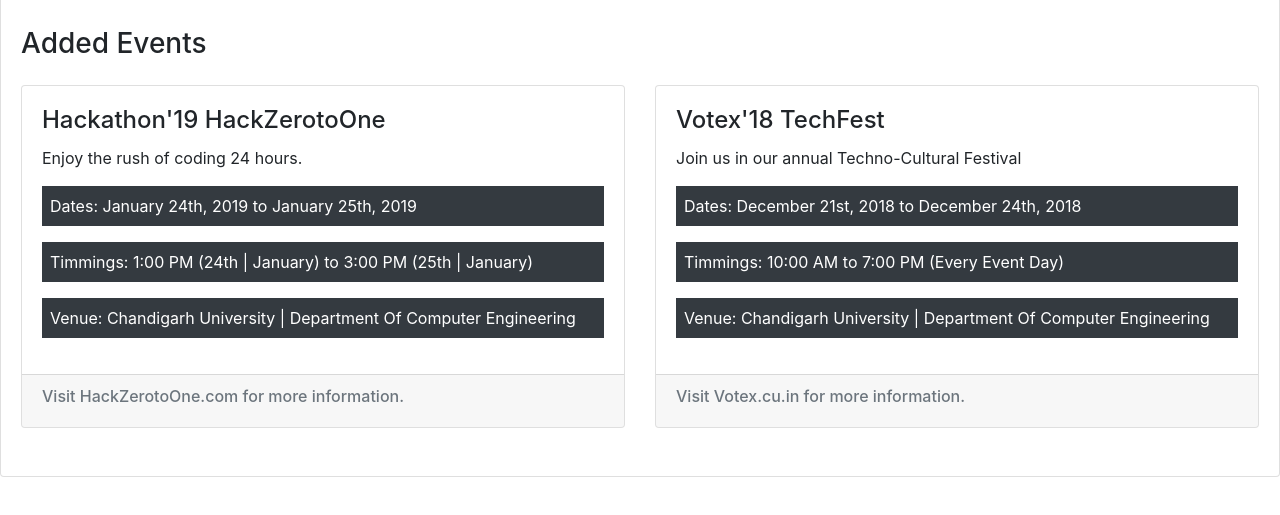
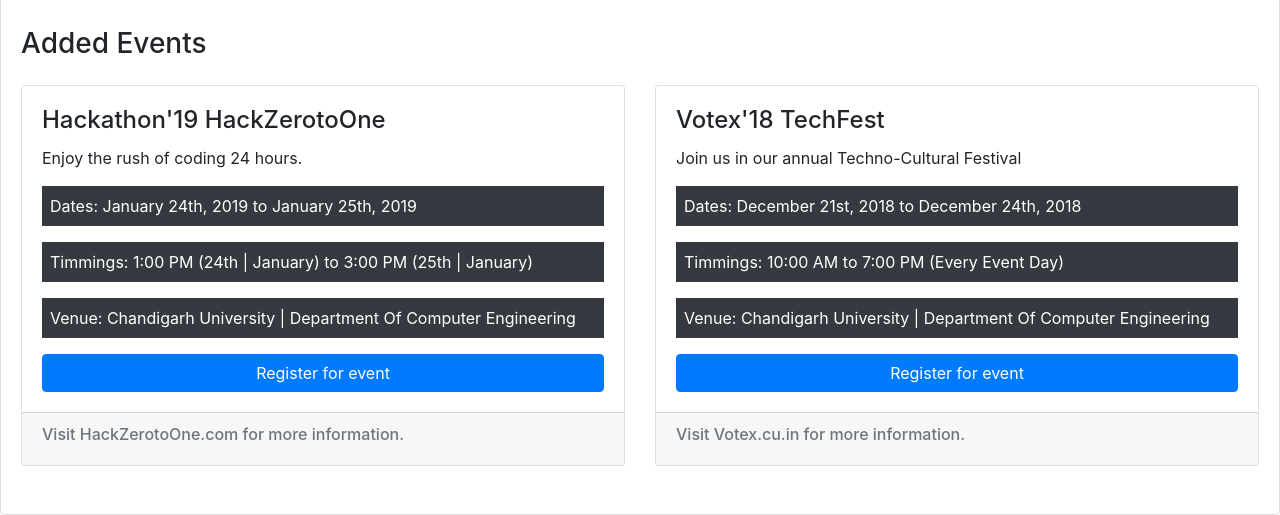
Before and after one commit to mohitsharma98/mohitsharma98.github.io, a plain HTML site: page index.html in a window 1280 px wide. Shown: the part 544-1059 px from the top of the page. Before the commit the page ends 1021 px from the top, so only its background shows below. Drawn offline with nearby package versions, Linux system fonts and the light colour scheme.

Commit message:
Update index.html

```diff
--- a/index.html
+++ b/index.html
@@ -135,6 +135,7 @@
                     <p class="p-2 mb-3 bg-dark text-white">
                         Venue: Chandigarh University | Department Of Computer Engineering
                     </p>
+                    <a href="EventRegister.html" class="btn btn-primary btn-block">Register for event</a>
                 </div>
                 <div class="card-footer">
                     <h6 class="text-muted">Visit HackZerotoOne.com for more information.</h6>
@@ -154,6 +155,8 @@
                     <p class="p-2 mb-3 bg-dark text-white">
                         Venue: Chandigarh University | Department Of Computer Engineering
                     </p>
+
+                    <a href="EventRegister.html" class="btn btn-primary btn-block">Register for event</a>
                 </div>
                 <div class="card-footer">
                     <h6 class="text-muted">Visit Votex.cu.in for more information.</h6>
```
